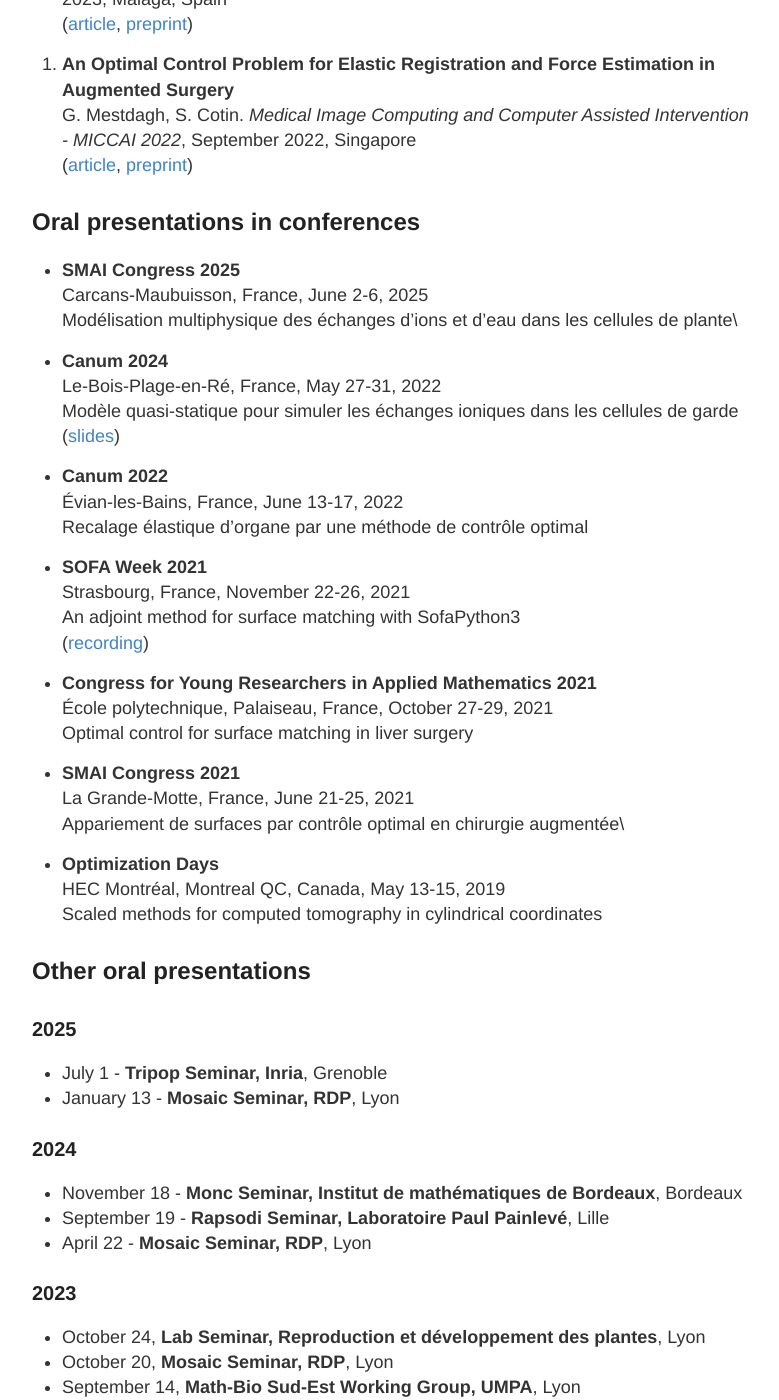
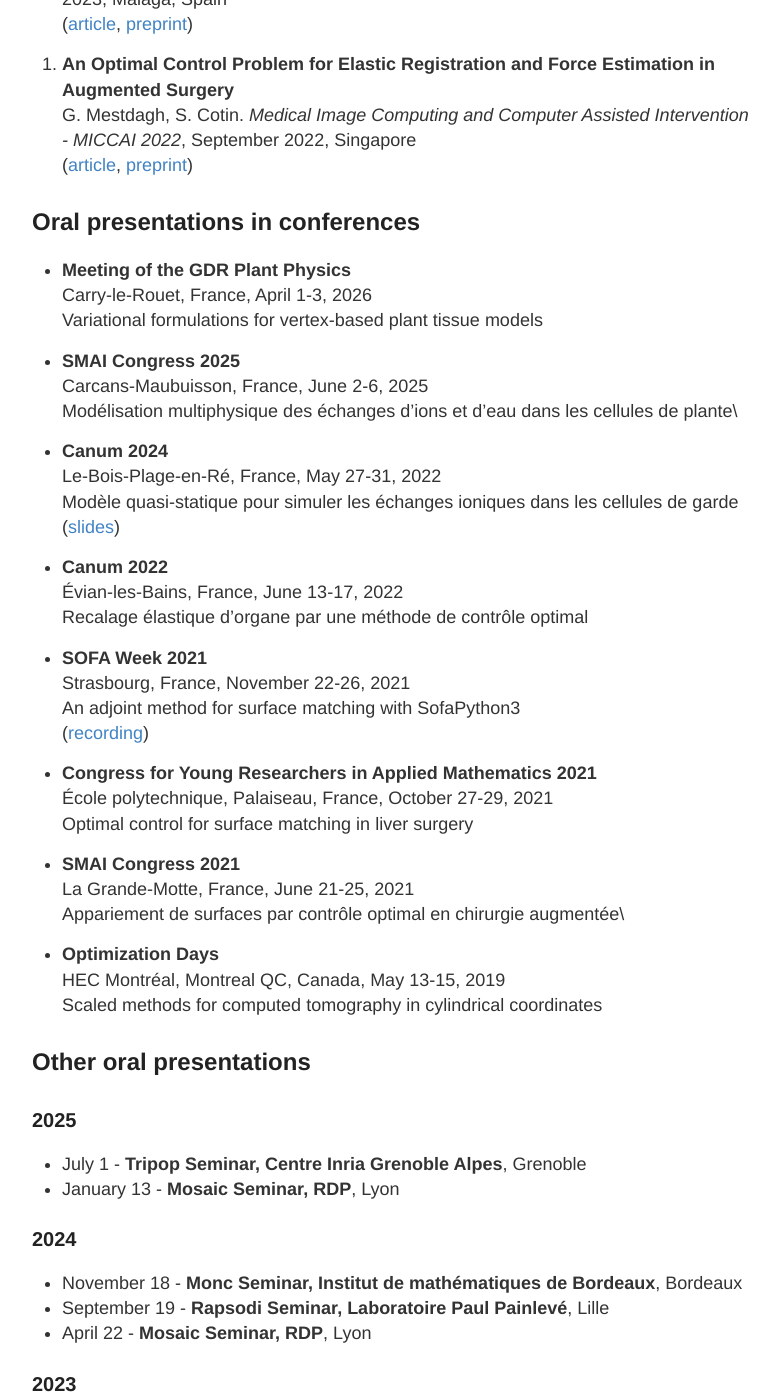
Before and after one commit to gmestdagh/gmestdagh.github.io, a Jekyll site: the page built from research.md, in a window 1280 px wide and 1400 px high, scrolled down 982 px. Shown: the whole window, without its empty margins (248-1027 px from the left). Built offline with Jekyll 4.4.1, drawn with Linux system fonts in a browser that asks for light colours; our own code applies the rules of GitHub Pages for plain Markdown files.

```diff
--- a/research.md
+++ b/research.md
@@ -55,6 +55,10 @@ permalink: /research/
 
 ## Oral presentations in conferences
 
+- **Meeting of the GDR Plant Physics**\\
+  Carry-le-Rouet, France, April 1-3, 2026\\
+  Variational formulations for vertex-based plant tissue models
+
 - **SMAI Congress 2025**\\
   Carcans-Maubuisson, France, June 2-6, 2025\\
   Modélisation multiphysique des échanges d’ions et d’eau dans les cellules de plante\\
@@ -88,7 +92,7 @@ permalink: /research/
 ## Other oral presentations
 
 ### 2025
-- July 1 - **Tripop Seminar, Inria**, Grenoble
+- July 1 - **Tripop Seminar, Centre Inria Grenoble Alpes**, Grenoble
 - January 13 - **Mosaic Seminar, RDP**, Lyon
 
 ### 2024
```
Also changed, not shown: recherche.md (+5 -1 lines), 1 other file.
